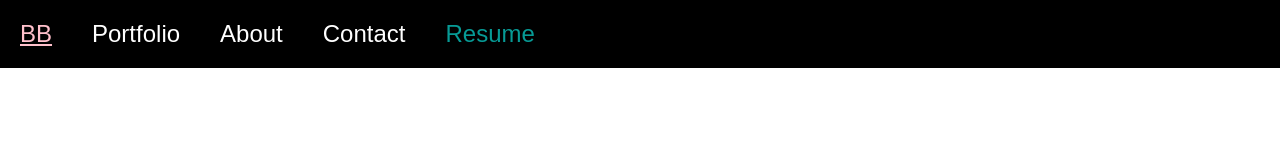
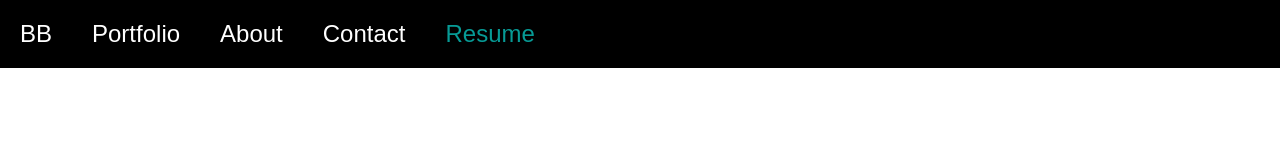
Before and after one commit to bbryant7/BB-Portfolio, a React (Create React App) app: page /resume in a window 1280 px wide. Shown: the top 160 px of the page. Built offline with nearby package versions, Linux system fonts and the light colour scheme.

Commit message:
change logo className

```diff
--- a/src/components/BaseLayout.js
+++ b/src/components/BaseLayout.js
@@ -9,7 +9,7 @@ export default class BaseLayout extends Component {
       <div>
         <nav className="navbar">
 
-                <NavLink activeClassName="selected"  activeStyle={{color: "#260468"}} className="nav-link" exact to='/'> BB</NavLink>
+                <NavLink activeClassName="selected"  activeStyle={{color: "#079A95"}} className="logo" exact to='/'> BB</NavLink>
 
 
                   <NavLink activeClassName="selected"  activeStyle={{color: "#079A95"}} className="nav-link" to='/portfolio'> Portfolio</NavLink>
@@ -19,6 +19,7 @@ export default class BaseLayout extends Component {
 
 
         </nav>
+
         {this.props.children}
         <footer>
         <div className = "contact">
--- a/src/styles/index.css
+++ b/src/styles/index.css
@@ -18,17 +18,19 @@ body {
   display: flex;
   background-color: black;
 }
-
-.main-nav {
-  justify-content: right;
+.logo {
+  text-decoration: none;
+  font-size: 24px;
+  padding: 20px;
+  color: white;
 }
-
 
 .nav-link {
   text-decoration: none;
   font-size: 24px;
   padding: 20px;
   color: white;
+  justify-content: flex-end;
 }
 
 .nav-link:hover {
```
